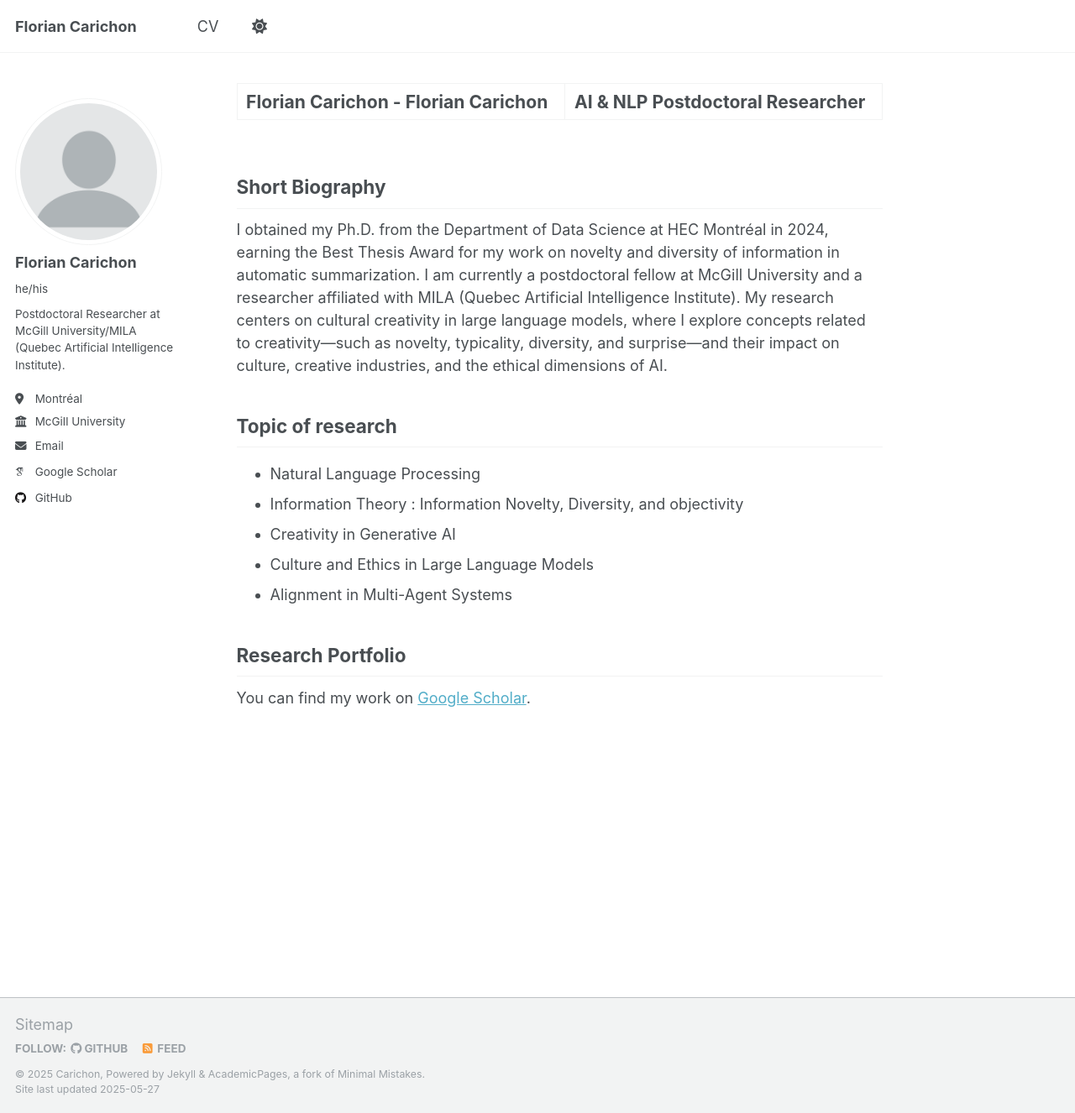
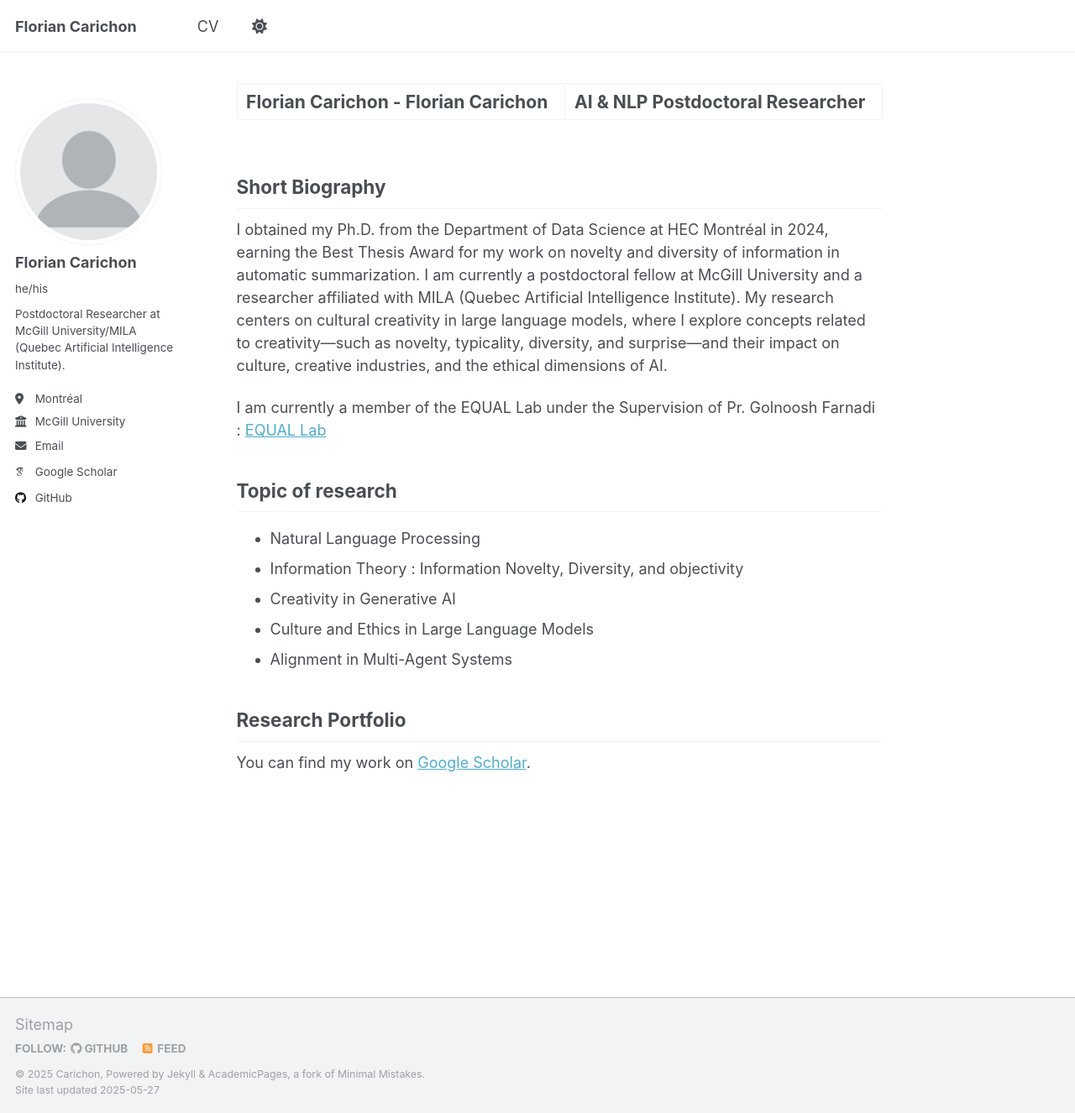
Before and after one commit to fcarichon/fcarichon.github.io, a Jekyll site: the page built from _pages/about.md, in a window 1280 px wide and 1326 px high. Shown: the whole window at 84% size. Built offline with Jekyll 4.4.1, drawn with Linux system fonts in a browser that asks for light colours; some web fonts are replaced.

Commit message:
Update about.md

```diff
--- a/_pages/about.md
+++ b/_pages/about.md
@@ -12,6 +12,8 @@ Short Biography
 ------
 I obtained my Ph.D. from the Department of Data Science at HEC Montréal in 2024, earning the Best Thesis Award for my work on novelty and diversity of information in automatic summarization. I am currently a postdoctoral fellow at McGill University and a researcher affiliated with MILA (Quebec Artificial Intelligence Institute). My research centers on cultural creativity in large language models, where I explore concepts related to creativity—such as novelty, typicality, diversity, and surprise—and their impact on culture, creative industries, and the ethical dimensions of AI.
 
+I am currently a member of the EQUAL Lab under the Supervision of Pr. Golnoosh Farnadi : [EQUAL Lab](https://gfarnadi.github.io/student.html)
+
 Topic of research
 ------
 - Natural Language Processing
```
